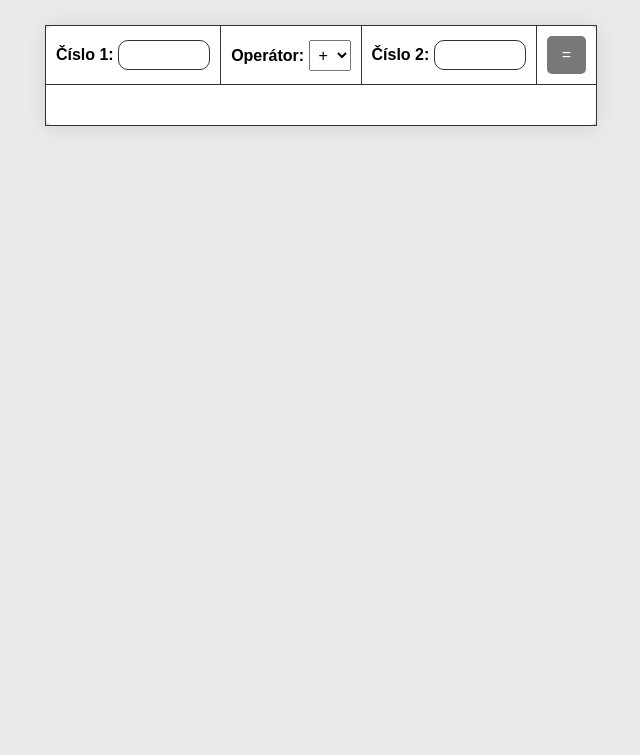
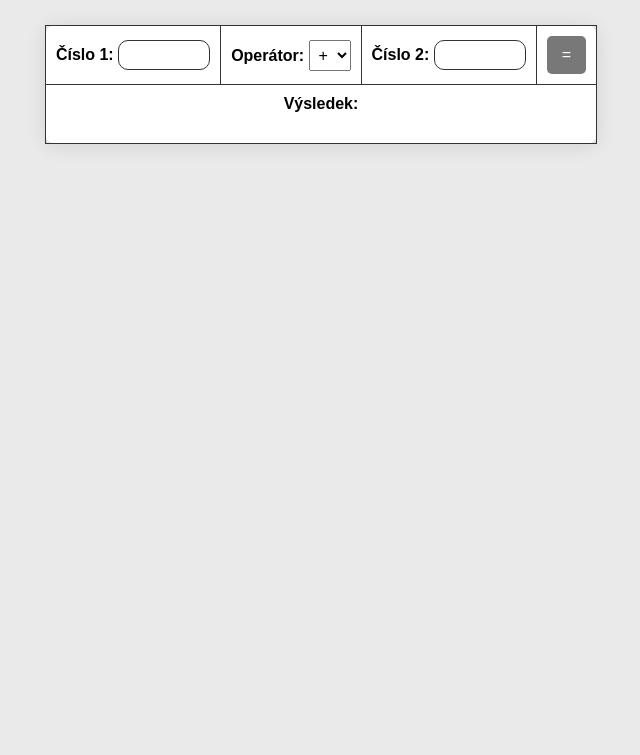
Before and after one commit to OndraSenekl/moa_prvni_hod, a plain HTML site: page index.html in a window 1280 px wide. Shown: the part 101-856 px from the top of the page, without its empty margins (319-959 px from the left). Drawn offline with Linux system fonts and the light colour scheme.

Commit message:
index.html

```diff
--- a/index.html
+++ b/index.html
@@ -35,7 +35,7 @@
             </th>
         </tr>
         <tr>
-            <th colspan="4"><p id="vysledek"></p></th>
+            <th colspan="4"><label for="cislo2">Výsledek:</label><p id="vysledek"></p></th>
         </tr>
     </table>
 
```
